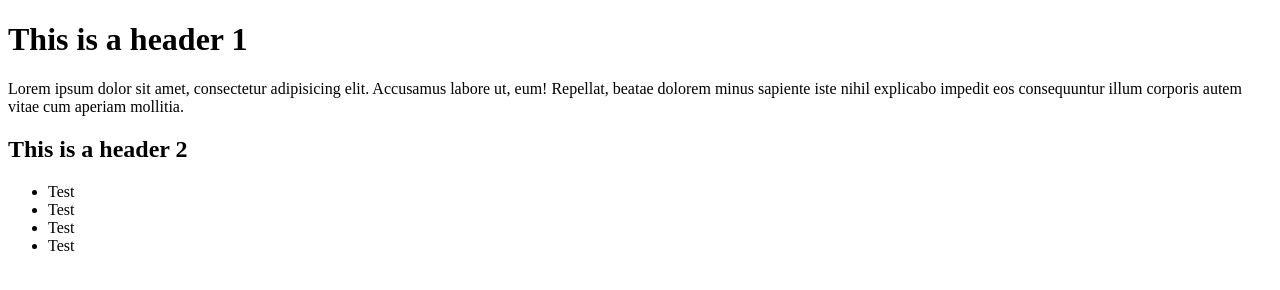
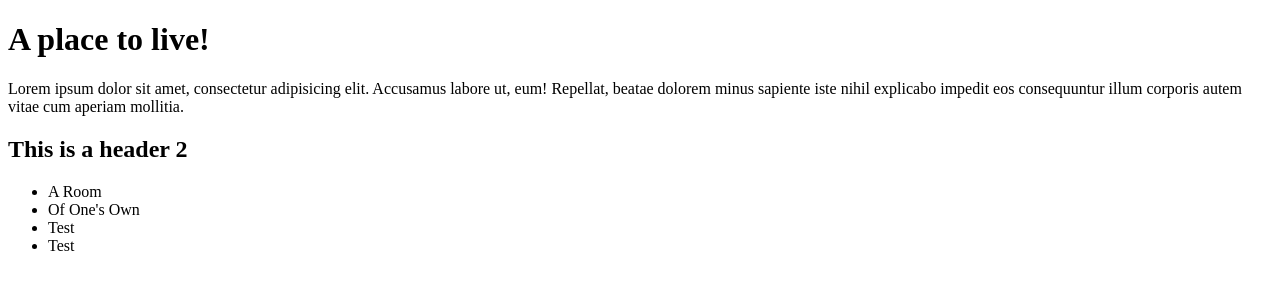
Before and after one commit to And-Rasta/And-Rasta.github.io, a plain HTML site: page index.html in a window 1280 px wide. Drawn offline with Linux system fonts and the light colour scheme.

Commit message:
Update index.html

```diff
--- a/index.html
+++ b/index.html
@@ -5,7 +5,7 @@
   <head>
 
     <meta charset="UTF-8">
-    <title>Example Page</title>
+    <title>Drasta's Happy Little Git Space</title>
     <!-- Once a reset.css is used uncomment the following line to see how this stylesheet works-->
     <!--Try enabling and then disabling it more than once.-->
     <!-- <link rel="stylesheet" href="reset.css"> -->
@@ -14,15 +14,15 @@
 
   <body>
 
-  <h1>This is a header 1</h1>
+  <h1>A place to live!</h1>
 
   <p>Lorem ipsum dolor sit amet, consectetur adipisicing elit. Accusamus labore ut, eum! Repellat, beatae dolorem minus sapiente iste nihil explicabo impedit eos consequuntur illum corporis autem vitae cum aperiam mollitia.</p>
 
   <h2>This is a header 2</h2>
 
   <ul>
-    <li>Test</li>
-    <li>Test</li>
+    <li>A Room</li>
+    <li>Of One's Own</li>
     <li>Test</li>
     <li>Test</li>
   </ul>
```
